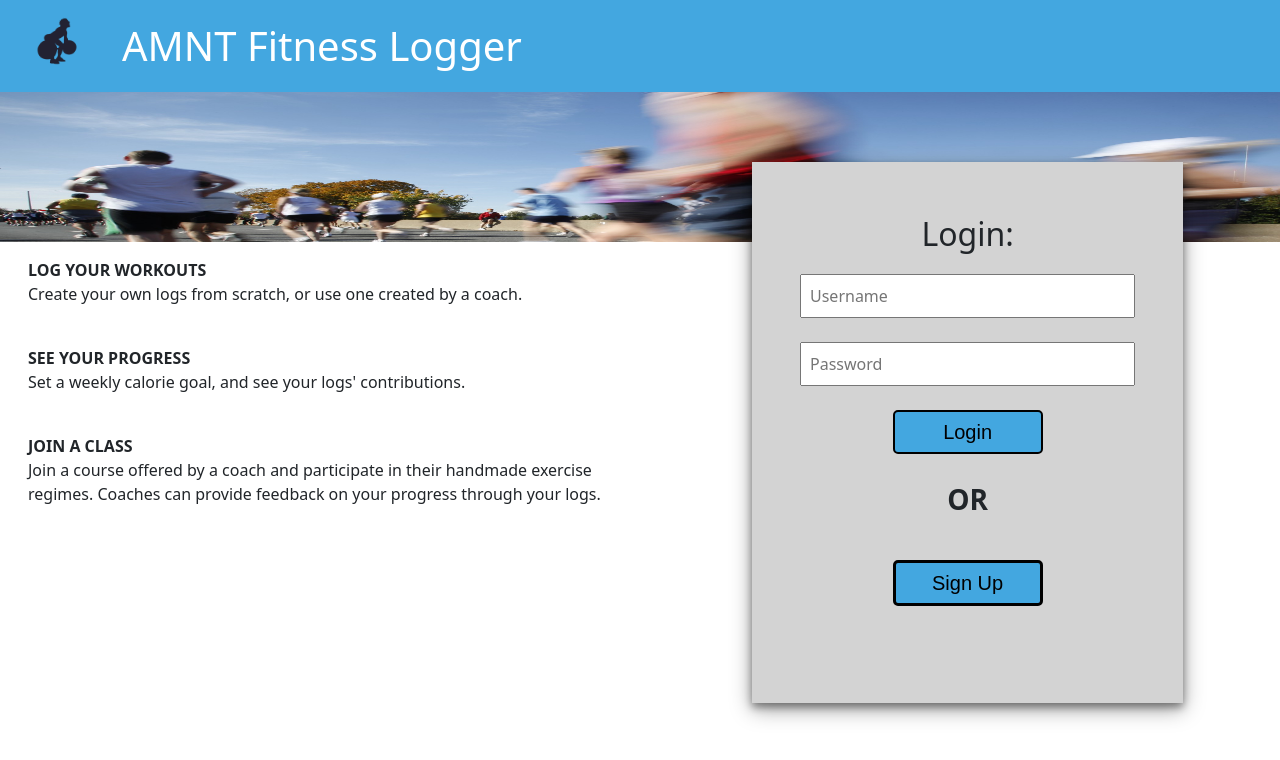
After one commit to nichS21/FitnessLogger, a PHP site: page /landingPage.php in a window 1280 px wide. The commit adds this page. Shown: the top 760 px of the page. Run offline with PHP 8.4, Linux system fonts and the light colour scheme.

Commit message:
Changed landing page navbar layout. Util.php for generating site wide nav bar and needed imports.

```diff
--- a/css/site.css
+++ b/css/site.css
@@ -5,3 +5,21 @@
 .site-font{
     font-family: "Helevetica Neue", sans-serif;
 }
+
+.acctBtn{
+    font-family: "Helevetica Neue", sans-serif;
+    border-radius: 5px;
+    border-style: solid;
+    color: black;
+    text-decoration: none;
+    padding: 5px;
+    width: 125px;
+    height: auto;
+    font-size:20px;
+    display:inline-block;
+    text-align:center;
+    background-color:lightgrey
+}
+.acctColor{
+    background-color:#D3D3D3;
+}
--- a/landingPage.html
+++ b/landingPage.php
@@ -2,8 +2,10 @@
 <html>
 <head>
     <title> AMNT Fitness Logger </title>
-    <link href="https://cdn.jsdelivr.net/npm/bootstrap@5.3.3/dist/css/bootstrap.min.css" rel="stylesheet">
-    <link href="css/site.css" rel="stylesheet">
+    <?php
+        include_once("scriptsPHP\util.php");
+        neededImports();
+    ?>
 </head>
 
 <style>
@@ -35,15 +37,25 @@
 </style>
 
 <body>
+    <!-- Nav bar -->
     <div class="container-fluid site-color p-3 text-white">
-        <img src="images/amntLogo.png" height="50px" width="auto" class="float-start mx-auto d-block" />
-        <p class="fs-1" style="padding-left:10px; display:inline">AMNT Fitness Logger</p>
+        <div class="row">
+            <div class="col-md-1">
+                <img src="../images/amntLogo.png" height="50px" width="auto" class="mx-auto d-block" />
+            </div>
+            <div class="col-md-9">
+                <p class="fs-1" style="display:inline">AMNT Fitness Logger</p>
+            </div>
+            <div class="col-md-2"></div>
+        </div>
     </div>
 
+    <!-- Background image -->
     <div class="container-fluid bg-main p-0">
-        <img src="images/Blurred-runners-cropped.jpg" height=150px" width="100%">
+        <img src="images/Blurred-runners-cropped.jpg" height="150px" width="100%">
     </div>
 
+    <!-- Main content -->
     <div class="container-fluid text-dark">
         <div class="row">
             <div class="col-md-6" style="margin-bottom:80px">
@@ -62,7 +74,6 @@
                 </div>
             </div>
             <div class="col-md-6 text-dark">
-
                 <div class="login p-5">
                     <p class="text-center fs-2">Login:</p>
                     <form method="POST">
@@ -74,7 +85,6 @@
 
                     <p class="text-center fs-3" style="font-weight:bold">OR</p> <br/>
                     <a href="#" class="lBtn site-color">Sign Up</a>
-
                 </div>
             </div>
         </div>
--- /dev/null
+++ b/scriptsPHP/util.php
@@ -0,0 +1,46 @@
+<?php
+
+/*
+* Function to include needed CSS/JS imports for any page on site
+*/
+function neededImports()
+{ ?>
+    <link href="https://cdn.jsdelivr.net/npm/bootstrap@5.3.3/dist/css/bootstrap.min.css" rel="stylesheet">
+    <script src="https://cdn.jsdelivr.net/npm/bootstrap@5.3.3/dist/js/bootstrap.bundle.min.js"></script>
+    <link href="../css/site.css" rel="stylesheet">
+<?php
+} // neededImports()
+
+/*
+* Generate navbar at top of page (intended to be used throughout site).
+* NOTE: Not used on landing page to eliminate unnecessary 'Account' dropdown button
+*/
+function genNavBar()
+{
+?>
+
+<div class="container-fluid site-color p-3 text-white">
+    <div class="row">
+        <div class="col-md-1">
+            <img src="../images/amntLogo.png" height="50px" width="auto" class="mx-auto d-block" />
+        </div>
+        <div class="col-md-9">
+            <p class="fs-1" style="display:inline">AMNT Fitness Logger</p>
+        </div>
+        <div class="col-md-2">
+            <div class="dropdown">
+                <button class="acctBtn mx-auto d-block dropdown-toggle" type="button" id="accountDropdown" data-bs-toggle="dropdown" aria-expanded="false">
+                    Account
+                </button>
+                <ul class="dropdown-menu acctColor" aria-labelledby="accountDropdown">
+                    <li><a class="dropdown-item acctColor" href="#">My Account</a></li>
+                    <li><a class="dropdown-item acctColor" href="#">Logout</a></li>
+                </ul>
+            </div>
+        </div>
+    </div>
+</div>
+<?php
+}   // genNavBar
+
+?>
```
Also changed, not shown: logging.php (added, +19 -0 lines).
